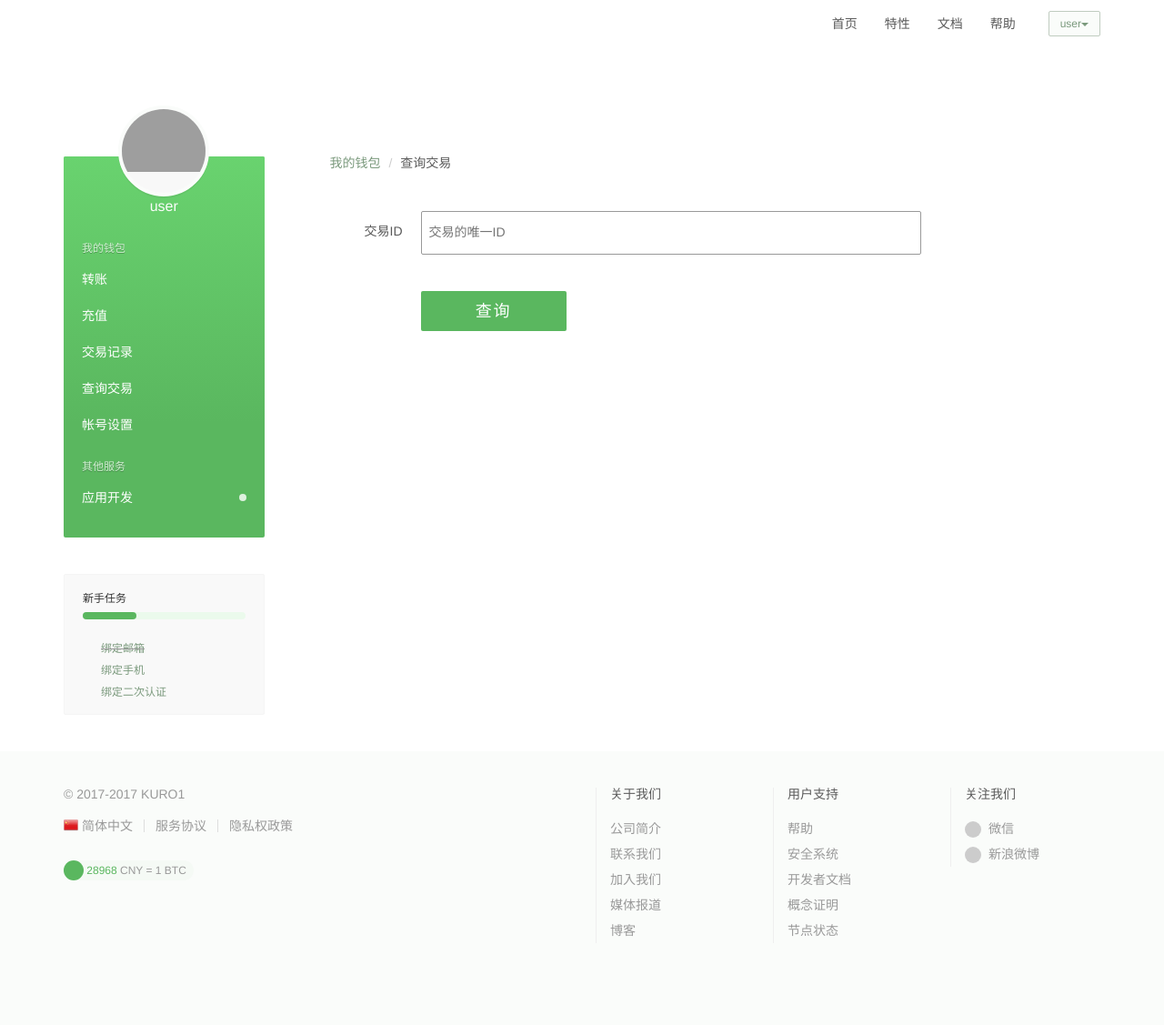
After one commit to blockchain-repo/blockchain-wallet, a Flask app: page /query in a window 1280 px wide. The commit adds this page. Shown: the whole page at 91% size. Run offline with Flask 2, Linux system fonts and the light colour scheme; parts of the project's set-up code (start-up, migrations or seed data) failed here and were passed over; some libraries are stand-ins or nearby versions; some web fonts are replaced; grey boxes are pictures that could not be loaded.

Commit message:
query done

```diff
--- a/app/templates/index.html
+++ b/app/templates/index.html
@@ -38,7 +38,7 @@
                     <li><a href="/transfer">转账</a></li>
                     <li><a href="/recharge">充值</a></li>
                     <li><a href="/transactions">交易记录</a></li>
-                    <li><a href="/index">查询交易</a></li>
+                    <li><a href="/query">查询交易</a></li>
                     <li><a href="/index">帐号设置</a></li>
                     <li class="divider"></li>
                     <li><a href="/index">退出</a></li>
@@ -56,8 +56,8 @@
             <div class="navbar-collapse collapse">
                 <ul class="nav navbar-nav navbar-right">
                     <li data-pjax-main="" class="active"><a href="/index">首页</a></li>
+                    <li><a data-pjax-main="" href="/index">特性</a></li>
                     <li><a data-pjax-main="" href="/index">文档</a></li>
-                    <li><a data-pjax-main="" href="/index">特性</a></li>
                     <li><a data-pjax-main="" href="/index">帮助</a></li>
                 </ul>
             </div>
@@ -98,7 +98,7 @@
                             <li>
                                 <a href="/transactions">交易记录 </a>
                             </li>
-                            <li><a href="/index">查询交易</a></li>
+                            <li><a href="/query">查询交易</a></li>
                             <li><a href="/index">帐号设置</a></li>
                         </ul>
                     </nav>
--- /dev/null
+++ b/app/templates/query.html
@@ -0,0 +1,88 @@
+{% extends "index.html" %}
+{% block pjaxsidecontainer %}
+<div id="pjax-side-container" class="col-sm-9 wallet-main">
+
+    <ol class="breadcrumb">
+        <li><a href="/index">我的钱包</a></li>
+        <li class="active">查询交易</li>
+    </ol>
+    <div id="alert_messages"></div>
+    <section>
+        <div id="pre-send" class="col-md-8 tab-pane active fade in">
+            <form action="/query" method="post" class="form-horizontal">
+                <div class="form-group">
+                    <label class="control-label" for="target_address">交易ID</label>
+                    <div class="control-input">
+                        <input id="target_address" class="form-control input-lg input-dcn selectized"
+                               placeholder="电子邮箱、手机号、比特币地址或标签" value="" tabindex="-1" style="display: none;"
+                               type="text">
+                        <div class="selectize-control form-control input-lg input-dcn single" style="width: 550px;">
+                            <div class="selectize-input items not-full">
+                                <input id="target" name="target" autocomplete="off" tabindex="1"
+                                       placeholder="交易的唯一ID"
+                                       style="width: 550px;" type="text">
+                            </div>
+                            <div class="selectize-dropdown form-control input-lg input-dcn single"
+                                 style="display: none;">
+                                <div class="selectize-dropdown-content"></div>
+                            </div>
+                        </div>
+                        <div class="help-block hide">
+                            不能为空
+                        </div>
+                        <div class="help-block err16001 err16003 err16004 err16006 hide">
+                            无效的接收地址
+                        </div>
+                        <div class="help-block err16005 hide">
+                            //无法给自己
+                        </div>
+                    </div>
+                </div>
+                <div class="form-group form-action">
+                    <label class="control-label">&nbsp;</label>
+                    <div class="control-input">
+                        <div id="external_warning" class="alert alert-warning hide">
+                            注意：通过系统地址发出，此系统地址无法接收比特币。
+                        </div>
+                        <button type="submit" class="btn btn-lg btn-dcn btn-dcn-primary" tabindex="4">查询</button>
+                    </div>
+                </div>
+                {% if msg %}
+                <div class="form-group">
+                    <label id="internal_msg" class="control-label" for="leave_message">留言</label>
+                    <label id="external_msg" class="control-label hide" for="leave_message">备注</label>
+                    <div class="control-input">
+                        <textarea id="leave_message" name="leave_message" class="form-control input-dcn" rows="4"
+                                  tabindex="3" style="width: 550px;">{{ msg }}</textarea>
+                    </div>
+                </div>
+                {% endif %}
+                {% if tx %}
+                <div class="form-group">
+                    <label id="internal_tx" class="control-label" for="leave_message">交易</label>
+                    <label id="external_tx" class="control-label hide" for="leave_tx">备注</label>
+                    <div class="control-input">
+                        <textarea id="leave_tx" name="leave_message" class="form-control input-dcn" rows="4"
+                                  tabindex="3" style="width: 550px;">{{ tx }}</textarea>
+                    </div>
+                </div>
+                <div class="transactions-summary clearfix">
+                    <div class="pull-right btn-toolbar">
+                        <div class="btn-group btn-group-sm">
+                            <a href="/index"
+                               class="btn btn-dcn btn-dcn-default dropdown-toggle" data-toggle="dropdown">导出整个交易
+                                <span class="caret"></span></a>
+                            <ul class="dropdown-menu" role="menu">
+                                <li><a href="/index">JSON</a></li>
+                                <li><a target="_blank" href="/index">WEB</a>
+                                </li>
+                            </ul>
+                        </div>
+                    </div>
+                </div>
+                {% endif %}
+            </form>
+        </div>
+    </section>
+</div>
+{% endblock %}
--- a/app/views/views.py
+++ b/app/views/views.py
@@ -1,12 +1,14 @@
 import json
+import time
 
-import time
 from flask import render_template, request
 
 import config as c
 from app import app
 from app.models.account_utxo_balance import UTXO
 from app.models.create_asset_tx import create_asset_tx
+from app.models.query_tx import query_tx
+from app.models.secretbox import open_secretbox
 from app.models.transfer_asset_tx import transfer_asset_tx
 from app.models.tx_record import tx_record, format_time
 
@@ -82,7 +84,27 @@ def transactions_get():
             tx['operation'] = "转出" if tx['owner_before'] == public else "转入"
     return render_template('transactions.html', config=c.config, balance=balance, txs=txs)
 
-#
+
+@app.route('/query', methods=['GET'])
+def query_get():
+    balance = 0
+    return render_template('query.html', config=c.config, balance=balance)
+
+
+@app.route('/query', methods=['POST'])
+def query_post():
+    balance = 0
+    tx = {}
+    msg = ""
+    if request.form['target']:
+        tx = json.loads(query_tx(request.form['target'], host, port)).get('data', {})
+        data = tx['transaction']['metadata']['data']
+        if data.get('raw', ''):
+            msg = data['raw']
+        elif data.get('encrypted', '') and data.get('nonce', ''):
+            msg = open_secretbox(private, data['encrypted'], data['nonce']).decode()
+    return render_template('query.html', config=c.config, balance=balance, tx=tx, msg=msg)
+
 # @app.route('/config', methods=['GET'])
 # def config_form():
 #     return '''<form action="/config" method="post">
```
Also changed, not shown: app/models/query_tx.py (added, +19 -0 lines), app/models/secretbox.py (+11 -2 lines), app/templates/old.html (deleted, +0 -78 lines), app/templates/recharge.html (+3 -72 lines), app/templates/transfer.html (+3 -72 lines).
